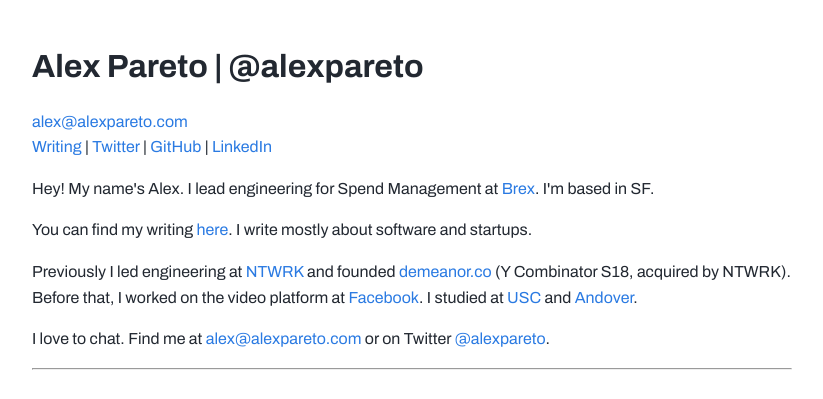
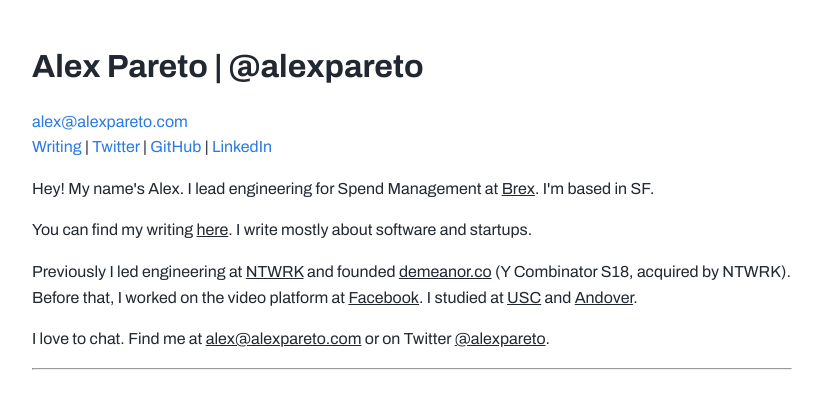
Before and after one commit to alexpareto/alexpareto.com, a website: page public/index.html in a window 1280 px wide. Shown: the top 399 px of the page, without its empty margins (228-1051 px from the left). Drawn offline with Linux system fonts and the light colour scheme; no server answers.

Commit message:
some readme

```diff
--- a/public/main.css
+++ b/public/main.css
@@ -12,6 +12,11 @@
   margin: 0 auto;
   padding: 20px;
   box-sizing: border-box;
+}
+
+.about a {
+  color: #222831;
+  text-decoration: underline;
 }
 
 h1 {
@@ -67,7 +72,6 @@
 }
 
 .essay-entry a {
-  font-weight: bold;
   color: #2A7AE2;
   text-decoration: none;
 }
```
Also changed, not shown: readme.md (added).
